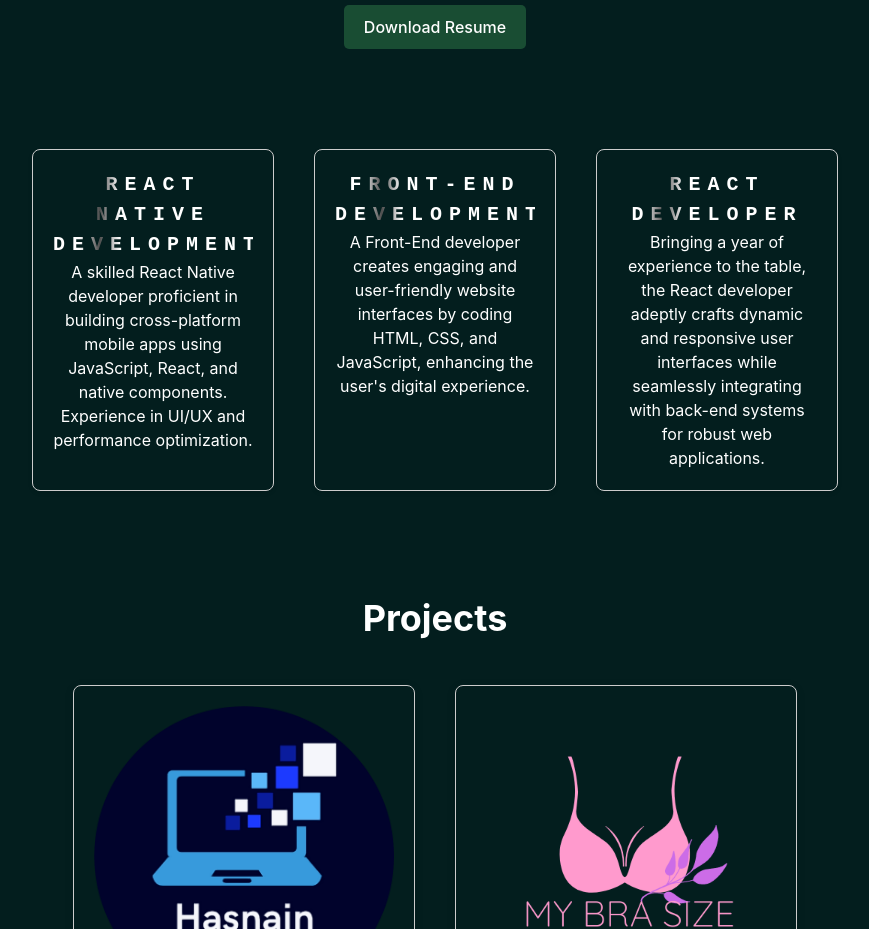
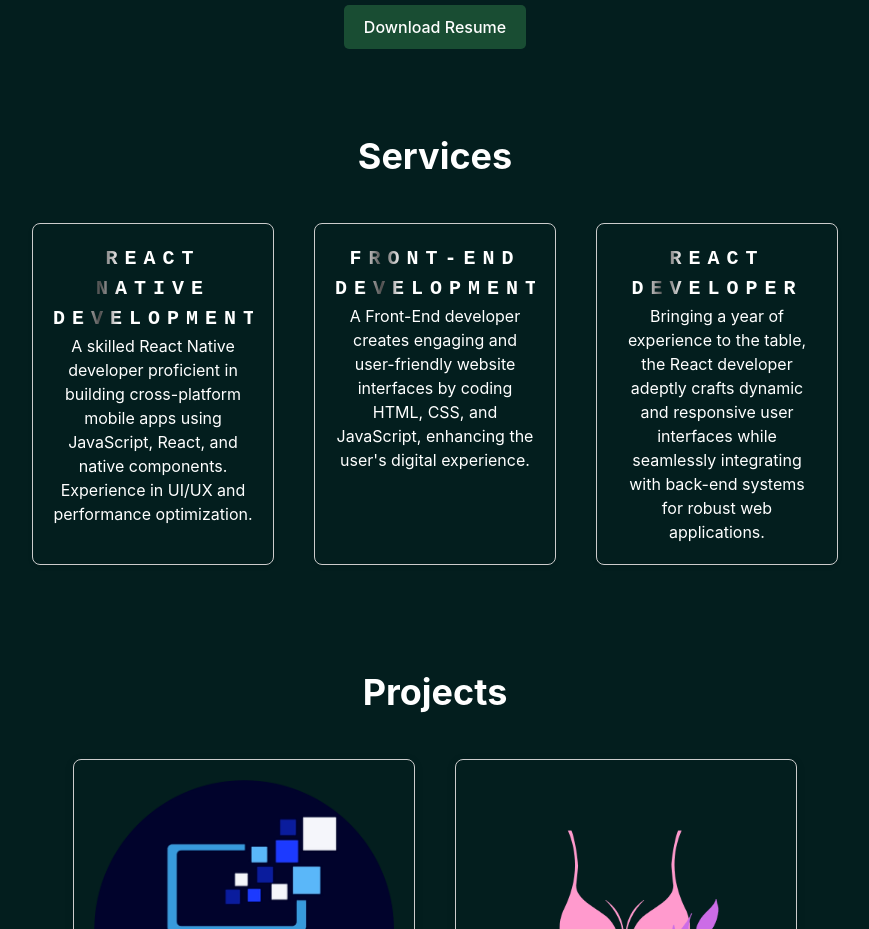
Before and after one commit to Hasniank/Hasnain-PortfolioWebsite, a React (Vite) app: page / in a window 1280 px wide. Shown: the part 1200-2129 px from the top of the page, without its empty margins (205-1074 px from the left). Built offline with nearby package versions, Linux system fonts and the light colour scheme.

Commit message:
--commit--

```diff
--- a/package.json
+++ b/package.json
@@ -14,6 +14,7 @@
     "emailjs": "^4.0.2",
     "firebase": "^10.1.0",
     "react": "^18.2.0",
+    "react-anchor-link-smooth-scroll": "^1.0.12",
     "react-dom": "^18.2.0",
     "react-router-dom": "^6.14.2",
     "react-scroll": "^1.8.9",
--- a/src/components/Navbar.jsx
+++ b/src/components/Navbar.jsx
@@ -1,7 +1,7 @@
 import React, { useState, useRef } from "react";
 import styled from "styled-components";
-// import { Link } from "react-scroll";
 import { Link, animateScroll as scroll } from "react-scroll";
+import AnchorLink from "react-anchor-link-smooth-scroll";
 
 // const scrollToBottom = () => {
 //   window.scrollTo({
@@ -31,18 +31,13 @@ const NavList = styled.ul`
   display: flex;
   justify-content: center;
   align-items: center;
-
-  // @media (max-width: 768px) {
-  //   flex-direction: column;
-  //   align-items: center;
-  // }
 `;
 
 const NavItem = styled.li`
   margin: 0 10px;
 `;
 
-const NavLink = styled(Link)`
+const NavLink = styled(AnchorLink)`
   color: #fff;
   cursor: pointer;
   font-size: 16px;
--- a/src/components/Service.jsx
+++ b/src/components/Service.jsx
@@ -33,6 +33,11 @@ const ServiceCard = styled.div`
   box-shadow: 0 2px 4px rgba(0, 0, 0, 0.1);
   animation: ${bounceAnimation} 1s ease-in-out;
 `;
+const ServicesTitle = styled.h2`
+  font-size: 36px;
+  margin-bottom: 20px;
+  color: #fff;
+`;
 
 const ServiceTitle = styled.h3`
   color: hsl(150, 0%, 100%);
@@ -40,7 +45,8 @@ const ServiceTitle = styled.h3`
   font-weight: bold !important;
   font-family: monospace;
   letter-spacing: 7px !important;
-  cursor: pointer;
+  cursor: pointer;import { Services } from './Service';
+
   text-transform: uppercase;
   // padding: 64px;
   background: linear-gradient(
@@ -73,6 +79,8 @@ const ServiceDescription = styled.p`
 export const Services = () => {
   return (
     <ServiceSection id="services">
+      <ServicesTitle> Services</ServicesTitle>
+
       <ServiceContainer>
         <ServiceCard>
           <ServiceTitle>React Native Development</ServiceTitle>
--- a/src/index.css
+++ b/src/index.css
@@ -11,7 +11,7 @@
   -moz-osx-font-smoothing: grayscale;
   -webkit-text-size-adjust: 100%;
 }
-/* In your global styles or a suitable CSS file */
+
 html, body {
   scroll-behavior: smooth;
 }
```
Also changed, not shown: 2 other files (tests, documents, lock files or other folders).
